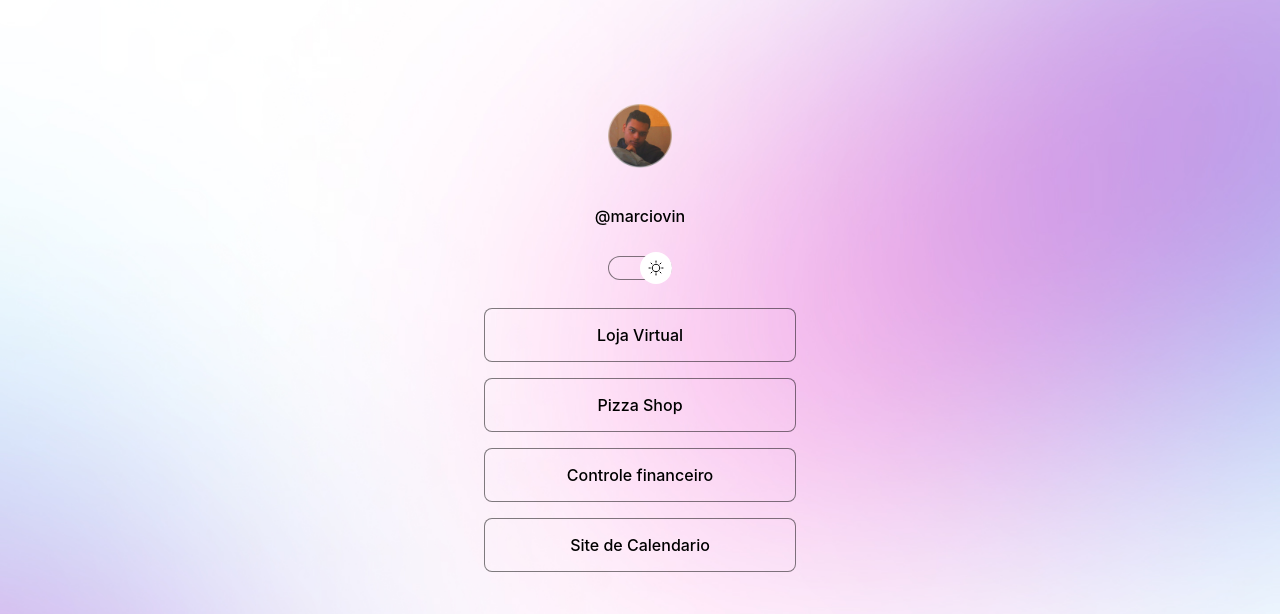
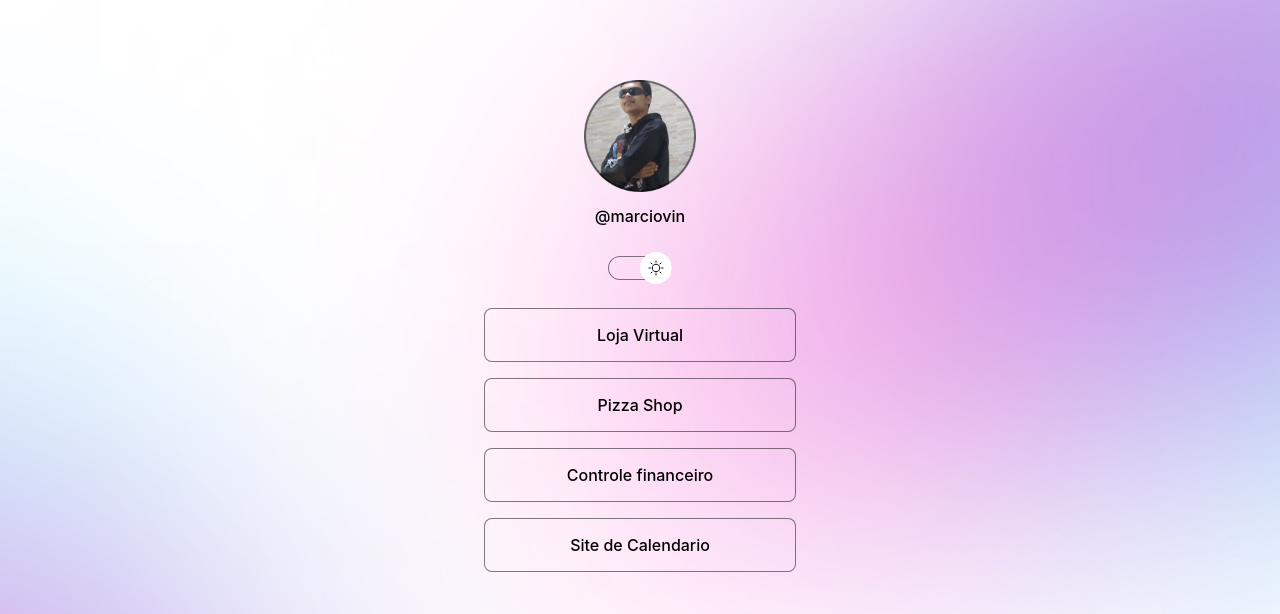
Before and after one commit to marciovin/discover, a plain HTML site: page index.html in a window 1280 px wide. Both pictures are taken after a click on the element 640 px from the left and 268 px from the top of the page. Shown: the top 614 px of the page. Drawn offline with nearby package versions, Linux system fonts and the light colour scheme.

Commit message:
Atualizando atributos HTML com JavaScript

```diff
--- a/script.js
+++ b/script.js
@@ -3,9 +3,9 @@ function toggleMode() {
   html.classList.toggle("light")
 
   const img = document.querySelector("#profile img")
-  if(html.classList.contains('light')){
-
-  }else {
-
+  if (html.classList.contains("light")) {
+    img.setAttribute("src", "./assets/avatar-light.png")
+  } else {
+    img.setAttribute("src", "./assets/avatar.png")
   }
- }
+}
--- a/style.css
+++ b/style.css
@@ -46,7 +46,6 @@ body * {
 
 #profile img {
   width: 112px;
-  padding: 24px;
 }
 
 #profile p {
```
